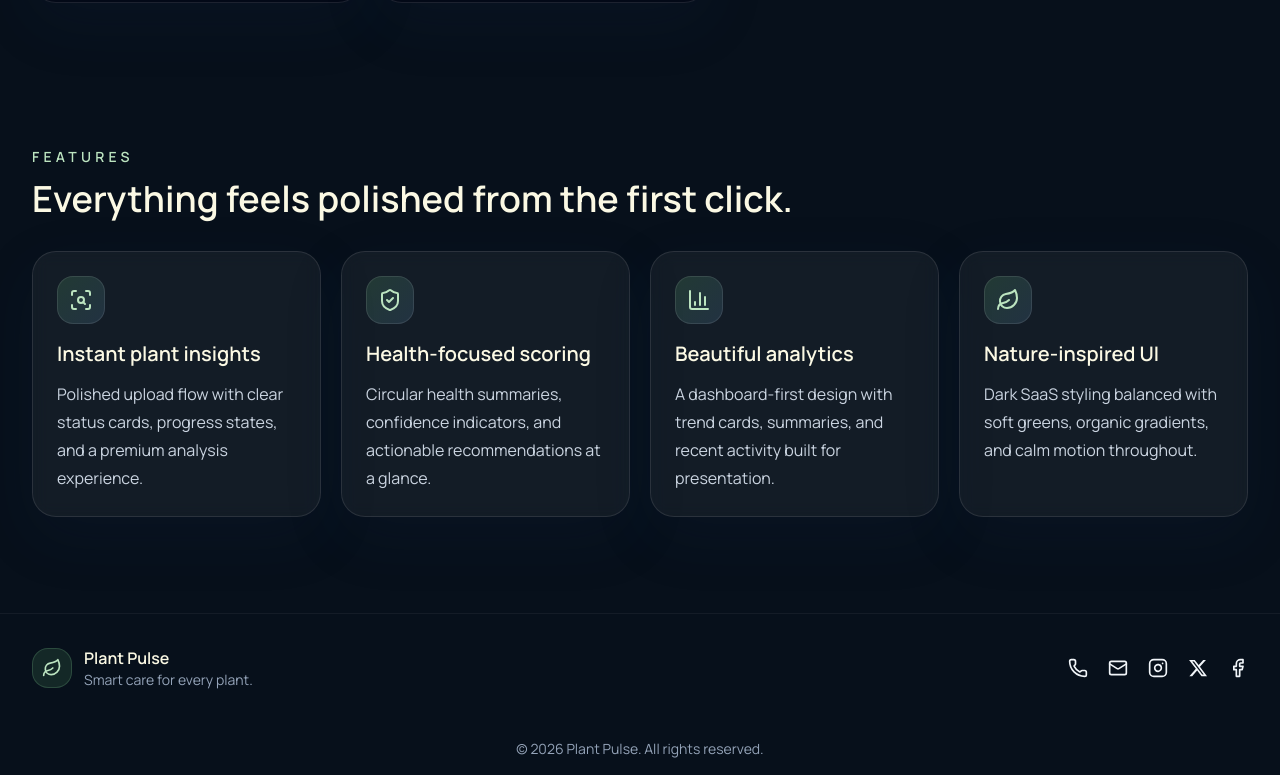
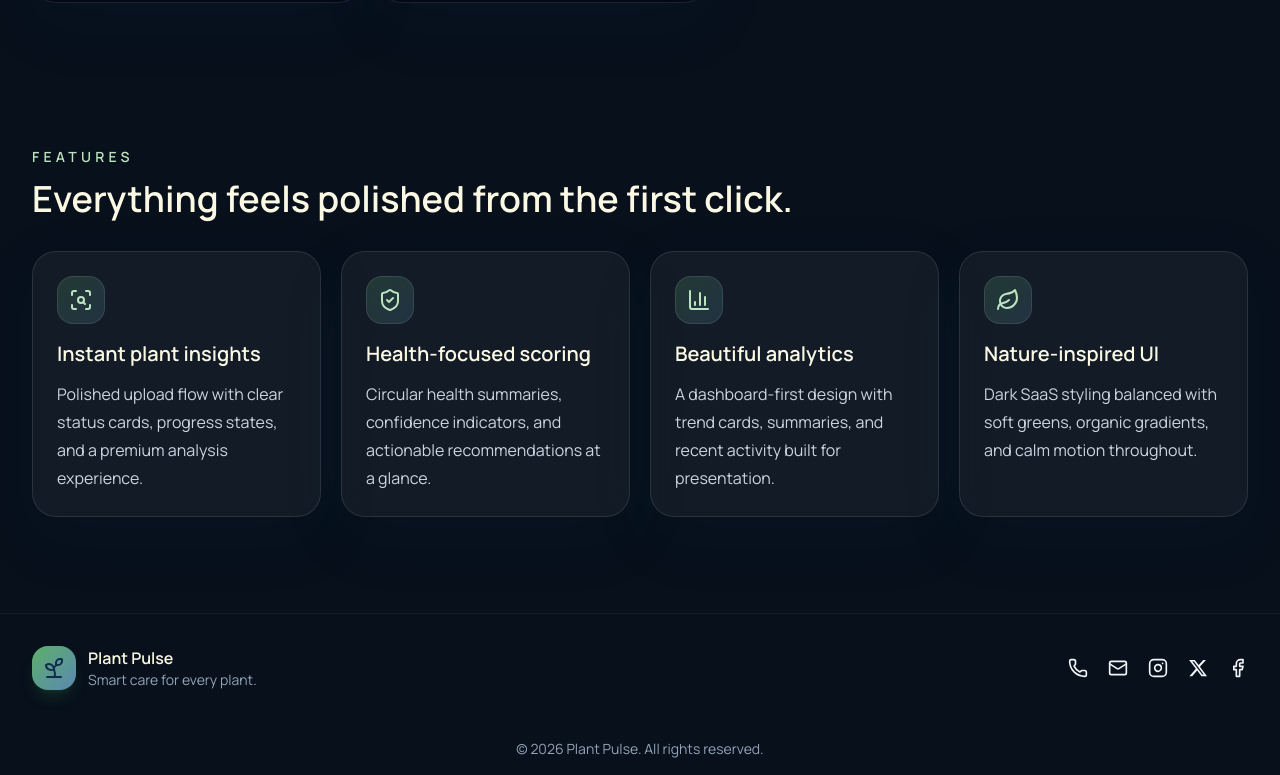
Before and after one commit to itsmierrrrr/Plant-Health-Tracker, a React (Vite) app: page / in a window 1280 px wide. Shown: the part 990-1765 px from the top of the page. Built offline with nearby package versions, Linux system fonts and the light colour scheme; no server answers.

Commit message:
footer update

```diff
--- a/src/components/Footer.tsx
+++ b/src/components/Footer.tsx
@@ -1,4 +1,4 @@
-import { Leaf } from 'lucide-react';
+import { Sprout } from 'lucide-react';
 import { Instagram, Mail, Phone, Facebook } from 'lucide-react'
 import { FaXTwitter } from 'react-icons/fa6';
 
@@ -9,8 +9,8 @@ export function Footer() {
   <div className="mx-auto flex max-w-7xl flex-col items-center justify-between gap-6 px-4 py-8 sm:flex-row sm:px-6 lg:px-8">
     {/* Logo */}
     <div className="flex items-center gap-3">
-      <span className="flex h-10 w-10 items-center justify-center rounded-2xl bg-leaf-400/15 text-leaf-200 ring-1 ring-inset ring-leaf-300/20">
-        <Leaf className="h-5 w-5" />
+      <span className="flex h-11 w-11 items-center justify-center rounded-2xl bg-gradient-to-br from-leaf-400 to-brand-400 text-brand-900 shadow-lg shadow-leaf-500/20">
+        <Sprout className="h-6 w-6" />
       </span>
 
       <div>
```
